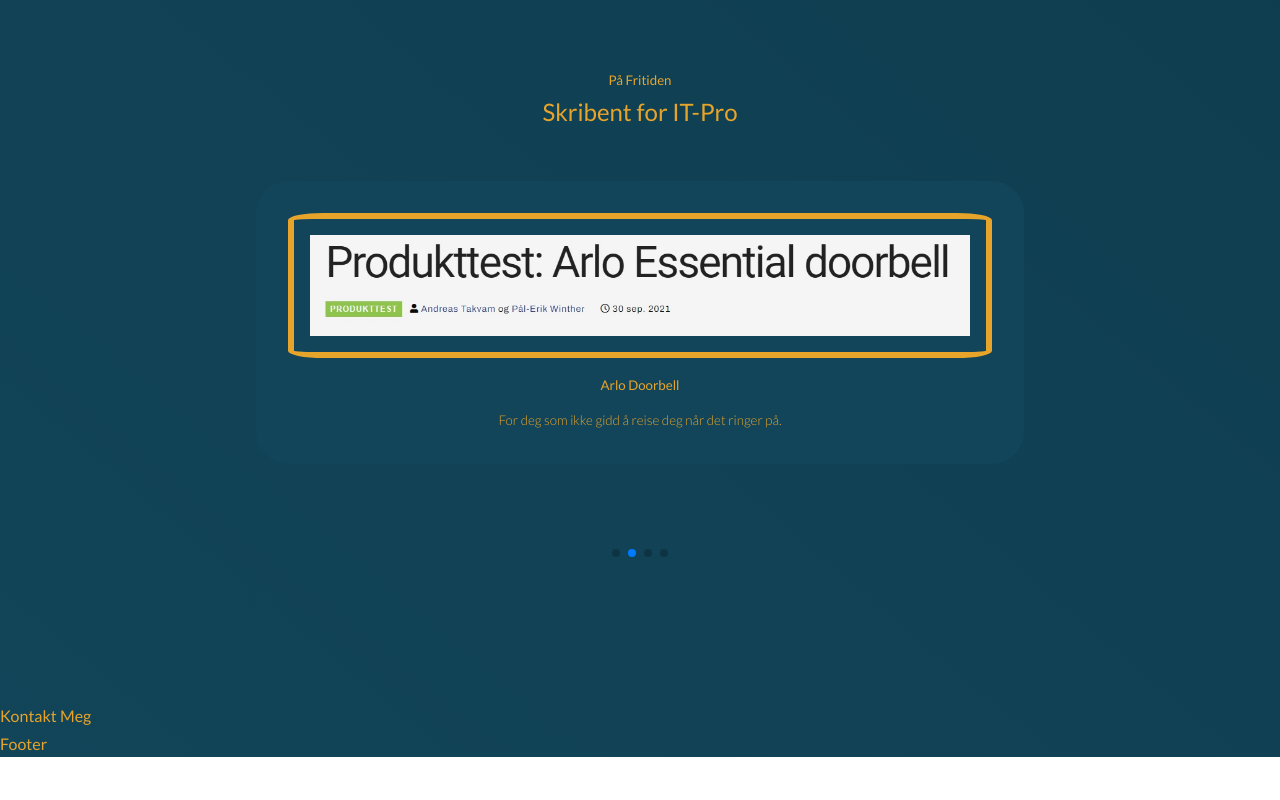
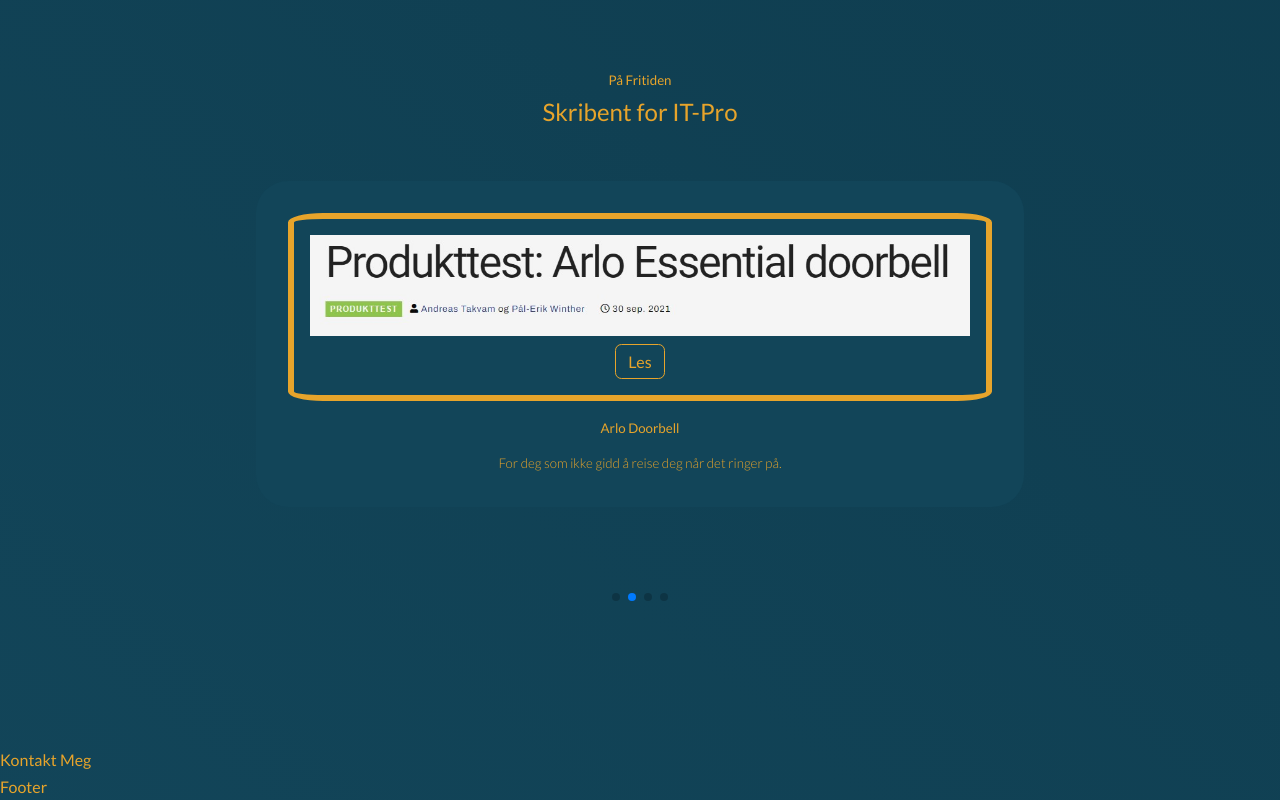
Before and after one commit to Andreastak86/react_portfolio, a React (Create React App) app: page / in a window 1280 px wide. Shown: the part 4232-5032 px from the top of the page. Before the commit the page ends 4989 px from the top, so only its background shows below. Built offline with nearby package versions, Linux system fonts and the light colour scheme.

Commit message:
still adding

```diff
--- a/src/components/testemonials/Testemonials.jsx
+++ b/src/components/testemonials/Testemonials.jsx
@@ -20,21 +20,25 @@ const data = [
     avatar: T1,
     name: "AOC U32",
     review: "En perfekt allround skjerm.",
+    url: "https://itprox.no/artikkel/35315/produktomtale-aoc-u32p2/",
   },
   {
     avatar: T2,
     name: "Arlo Doorbell",
     review: "For deg som ikke gidd å reise deg når det ringer på.",
+    url: "https://itprox.no/artikkel/34542/produkttest-arlo-essential-doorbell/",
   },
   {
     avatar: T3,
     name: "OnePlus 8T",
     review: "OnePlus har gjort det igjen.",
+    url: "https://itprox.no/artikkel/32936/test-oneplus-8t/",
   },
   {
     avatar: T4,
     name: "Phillips 272",
     review: "Et godt valg til kontoret.",
+    url: "https://itprox.no/artikkel/34829/produktomtale-phillips-272e2/",
   },
 ];
 
@@ -58,11 +62,20 @@ const Testemonials = () => {
         navigation={false}
         modules={[Navigation, Pagination, Autoplay]}
       >
-        {data.map(({ avatar, name, review }, index) => {
+        {data.map(({ avatar, name, review, url }, index) => {
           return (
             <SwiperSlide key={index} className='testemonial'>
               <div className='client__avatar'>
                 <img src={avatar} alt='Test' />
+                <a
+                  href={url}
+                  className='btn__read'
+                  alt='Article'
+                  target='_blank'
+                  rel='noreferrer'
+                >
+                  Les
+                </a>
               </div>
               <h5 className='client__name'>{name}</h5>
               <small className='client__review'>{review}</small>
--- a/src/components/testemonials/testemonials.css
+++ b/src/components/testemonials/testemonials.css
@@ -28,6 +28,24 @@
   margin: 0.8rem auto 0;
 }
 
+.btn__read {
+  width: max-content;
+  display: inline-block;
+  color: var(--color-header);
+  padding: 0.2rem 0.8rem;
+  margin-top: 0.5rem;
+  border-radius: 0.4rem;
+  cursor: pointer;
+  border: 1px solid #e7a42b;
+  transition: var(--transition);
+}
+
+.btn__read:hover {
+  background: var(--color-bg);
+  color: var(--color-header);
+  border-color: var(--color-bg-variant);
+}
+
 /*-----------------------Media Queries Medium---------------*/
 @media screen and (max-width: 1024px) {
 }
```
